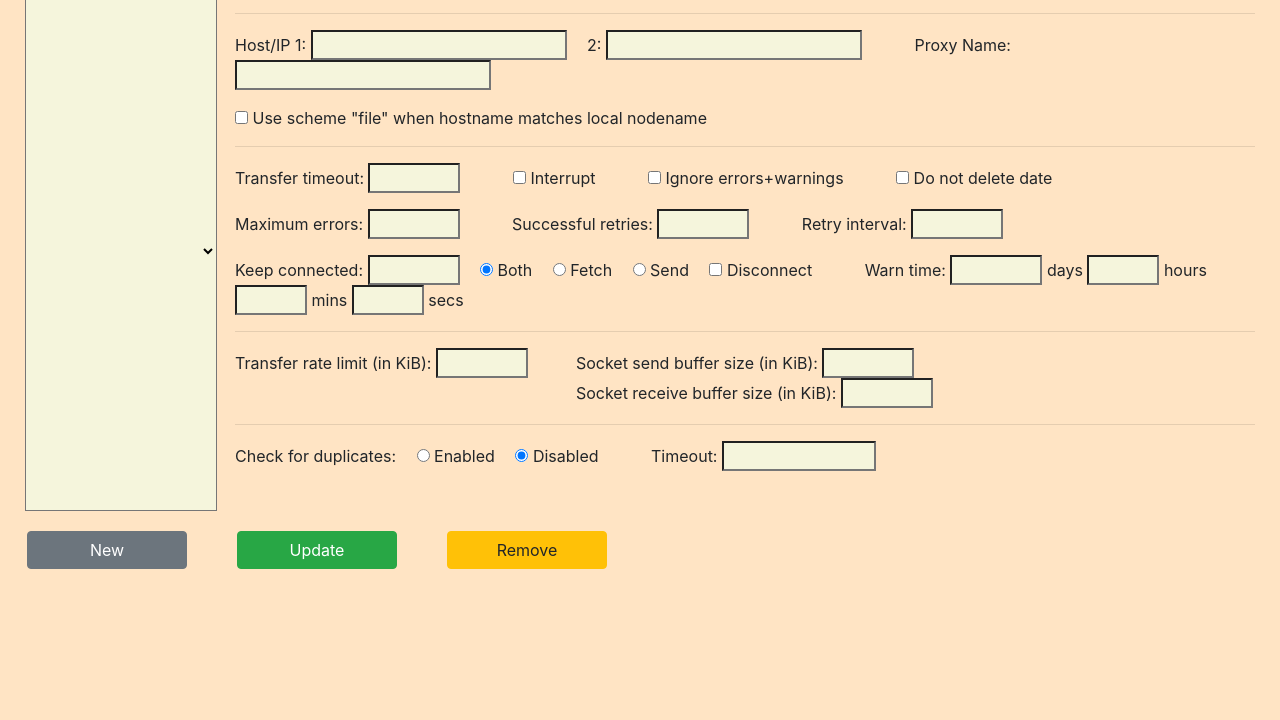
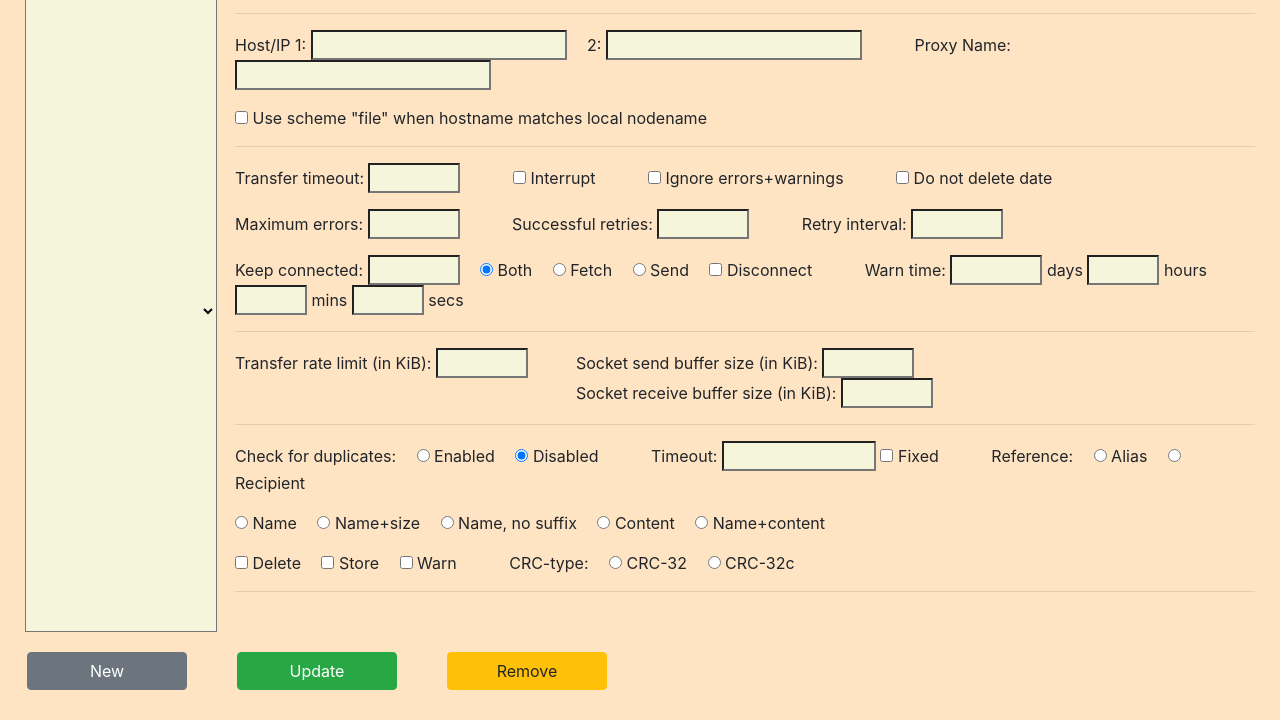
Before and after one commit to alexmaul/AFD-WebUI, a plain HTML site: page ws/afd/webui/static/html/afd-hcedit.html in a window 1280 px wide. Shown: the part 109-829 px from the top of the page. Before the commit the page ends 800 px from the top, so only its background shows below. Drawn offline with Linux system fonts and the light colour scheme.

Commit message:
Felder für duplicate-check.

```diff
--- a/ws/afd/webui/static/html/afd-hcedit.html
+++ b/ws/afd/webui/static/html/afd-hcedit.html
@@ -29,7 +29,7 @@
         </div>
         <div class="col">
             <p>
-            <input type="checkbox" class="filter" name="host_toggle" /> Host switching
+            <input type="checkbox" class="filter" name="host_toggle" /> Host switching          <!-- "no" muss die anderen toggle disablen -->
             <span class="space-long"></span>
             Host toggle character 1: <input type="text" class="filter" size="1em" maxlength="1" name="host_toggle" />
             <span class="space-long"></span>
@@ -88,13 +88,43 @@
             </div>
             <hr/>
             <p>
-            Check for duplicates:
+            Check for duplicates:                                               <!-- TODO: radio muss alle .dupcheck en/disablen -->
             <span class="space-short"></span>
             <input type="radio" class="filter" name="dupcheck_flag" value="yes" /> Enabled
             <span class="space-short"></span>
             <input type="radio" class="filter" name="dupcheck_flag" value="no" checked /> Disabled
             <span class="space-long"></span>
-            Timeout:  <input type="text" class="filter" size="10ch" name="ttl" />
+            Timeout:  <input type="text" class="filter dupcheck" size="10ch" name="" />     <!-- name setzen -->
+            <input type="checkbox" class="filter dupcheck" name="dupcheck_flag" value="fixed"/> Fixed
+            <span class="space-long"></span>
+            Reference:
+            <span class="space-short"></span>
+            <input type="radio" class="filter dupcheck" name="dupcheck_reference" value="alias" /> Alias
+            <span class="space-short"></span>
+            <input type="radio" class="filter dupcheck" name="dupcheck_reference" value="recipient" /> Recipient
+            <p>
+            <input type="radio" class="filter dupcheck" name="dupcheck_type_name" value="name" /> Name
+            <span class="space-short"></span>
+            <input type="radio" class="filter dupcheck" name="dupcheck_type_namesize" value="name-size" /> Name+size
+            <span class="space-short"></span>
+            <input type="radio" class="filter dupcheck" name="dupcheck_type_nosuffix" value="name-no-suffix" /> Name, no suffix
+            <span class="space-short"></span>
+            <input type="radio" class="filter dupcheck" name="dupcheck_type_content" value="content" /> Content
+            <span class="space-short"></span>
+            <input type="radio" class="filter dupcheck" name="dupcheck_type_namecontent" value="name-content" /> Name+content
+            <p>
+            <input type="checkbox" class="filter dupcheck" name="dupcheck_flag" value="" /> Delete
+            <span class="space-short"></span>
+            <input type="checkbox" class="filter dupcheck" name="dupcheck_flag" value="" /> Store
+            <span class="space-short"></span>
+            <input type="checkbox" class="filter dupcheck" name="dupcheck_flag" value="" /> Warn
+            <span class="space-long"></span>
+            CRC-type:
+            <span class="space-short"></span>
+            <input type="radio" class="filter dupcheck" name="dupcheck_crc" value="crc32" /> CRC-32
+            <span class="space-short"></span>
+            <input type="radio" class="filter dupcheck" name="dupcheck_crc" value="crc32c" /> CRC-32c
+            <hr/>
         </div>
     </div>
     <span style="padding:1em;"></span>
```
